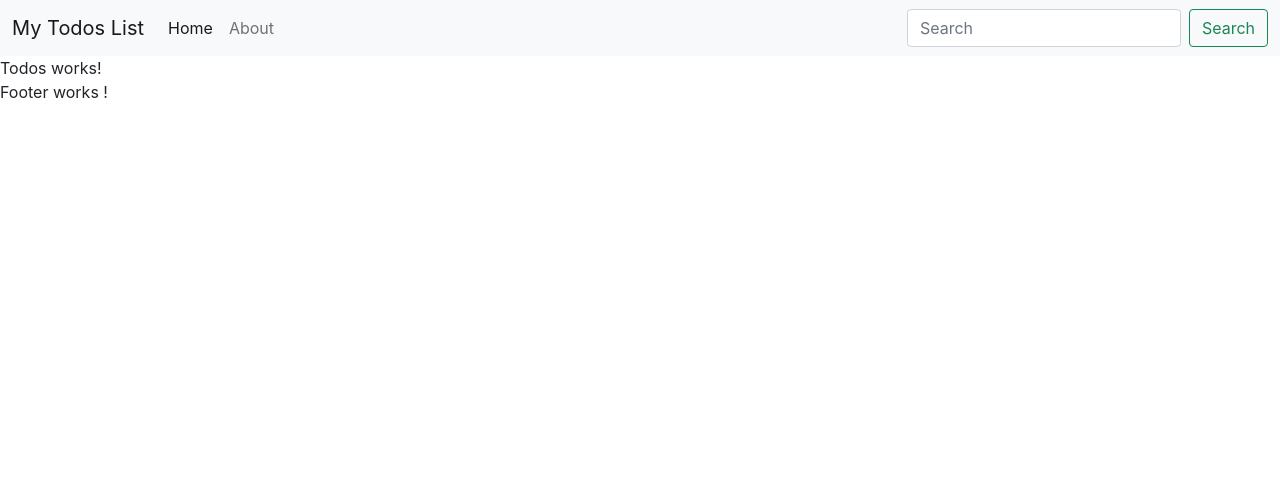
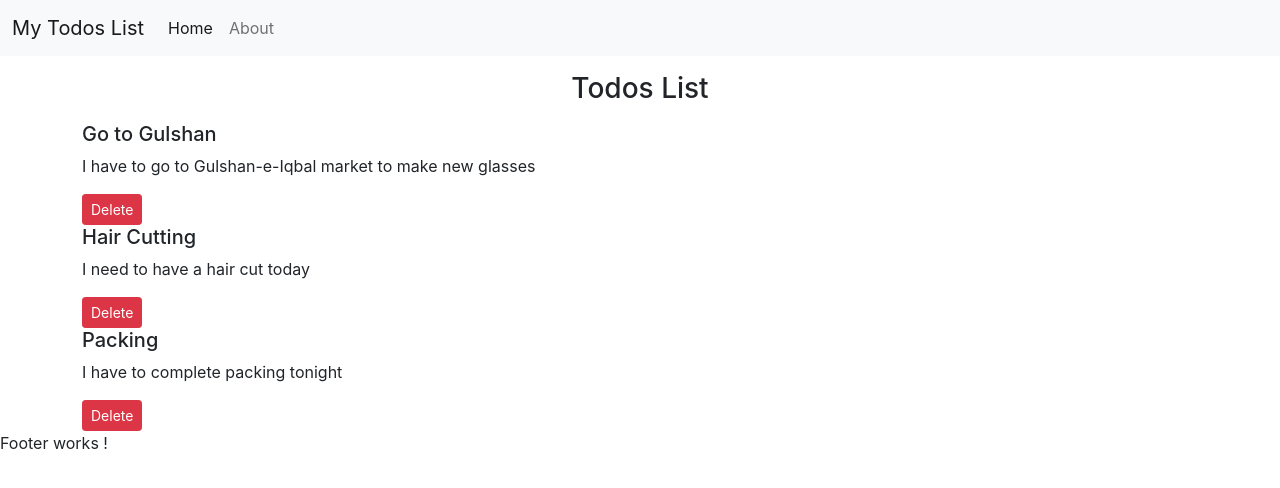
Before and after one commit to amjadali27/react-todo-app, a React (Create React App) app: page / in a window 1280 px wide. Shown: the top 488 px of the page. Built offline with nearby package versions, Linux system fonts and the light colour scheme.

Commit message:
Added View Todos functionality and UI of delete TODO

```diff
--- a/src/App.js
+++ b/src/App.js
@@ -4,10 +4,33 @@ import {Todos} from './MyComponents/Todos';
 import {Footer} from './MyComponents/Footer';
 
 function App() {
+
+  let todos = [
+    {
+        sno: 1,
+        title: "Go to Gulshan",
+        desc: "I have to go to Gulshan-e-Iqbal market to make new glasses"
+    },
+    {
+        sno: 2,
+        title: "Hair Cutting",
+        desc: "I need to have a hair cut today"
+    },
+    {
+        sno: 3,
+        title: "Packing",
+        desc: "I have to complete packing tonight"
+    }
+]
+
+const onDelete = (todo)=>{
+  console.log("I am onDelete of todo: ",todo);
+}
+
   return (
     <>
-      <Header title ="My Todos List" searchBar={true}/>
-      <Todos />
+      <Header title ="My Todos List" searchBar={false}/>
+      <Todos todos = {todos} onDelete={onDelete}/>
       <Footer />
     </>
   );
--- a/src/MyComponents/TodoItem.js
+++ b/src/MyComponents/TodoItem.js
@@ -1,9 +1,11 @@
 import React from 'react'
 
-export const TodoItem = () => {
+export const TodoItem = ({todo,onDelete}) => {
     return (
         <div>
-            TodoItem works!
+           <h5>{todo.title}</h5>
+           <p>{todo.desc}</p>
+           <button className="btn btn-sm btn-danger" onClick={()=>{onDelete(todo)}}>Delete</button>
         </div>
     )
 }
--- a/src/MyComponents/Todos.js
+++ b/src/MyComponents/Todos.js
@@ -1,9 +1,16 @@
 import React from 'react'
+import { TodoItem } from './TodoItem';
 
-export const Todos = () => {
+export const Todos = (props) => {
     return (
-        <div>
-            Todos works!
+        <div className="container">
+            <h3 className="text-center my-3">Todos List</h3>
+            {
+                props.todos.map((todo)=>{
+                    return <TodoItem todo={todo} key= {todo.sno} onDelete={props.onDelete}></TodoItem>
+                })
+            }
+
         </div>
     )
 }
```
